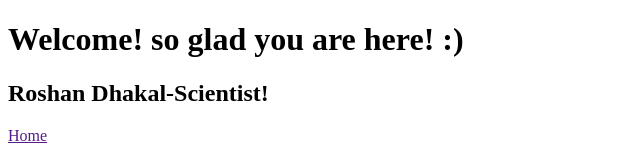
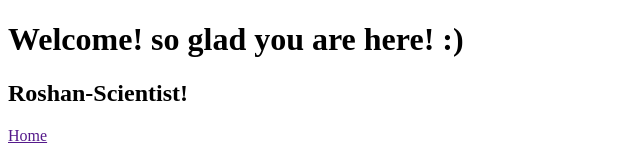
Before and after one commit to roshandhakal30/roshandhakal.rocks, a plain HTML site: page index.html in a window 1280 px wide. Shown: the top 161 px of the page, without its empty margins (0-640 px from the left). Drawn offline with Linux system fonts and the light colour scheme.

Commit message:
Update index.html

```diff
--- a/index.html
+++ b/index.html
@@ -8,7 +8,7 @@
 </head>
 <body>
     <h1>Welcome! so glad you are here! :)</h1>
-    <h2>Roshan Dhakal-Scientist!</h2>
+    <h2>Roshan-Scientist!</h2>
     <p><a href="" target="-blank">Home</a></p>
     <p><a href="" target="-blank">About me</a></p>
     <p><a href="" target="-blank">Contact</a></p>
```
